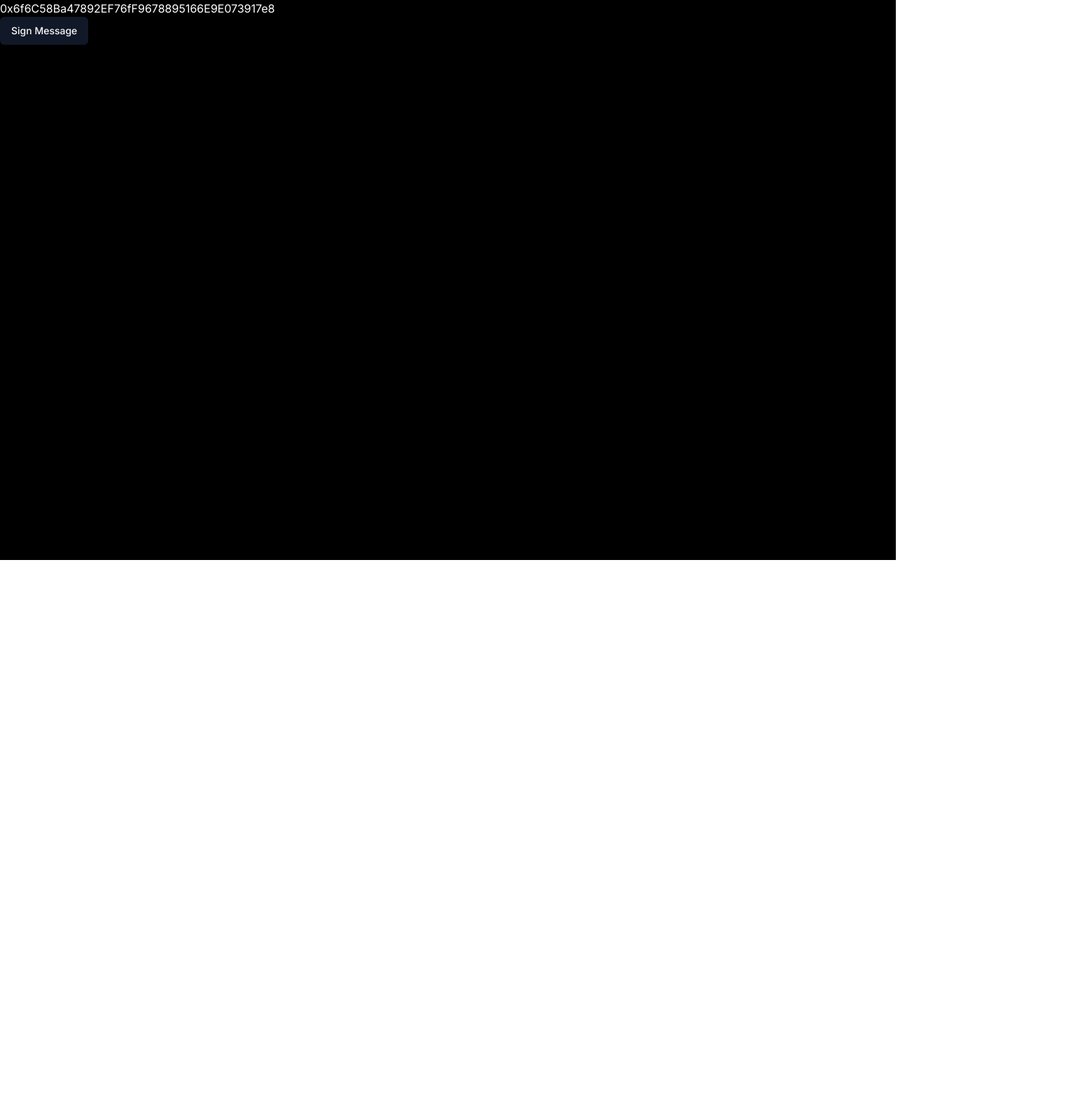
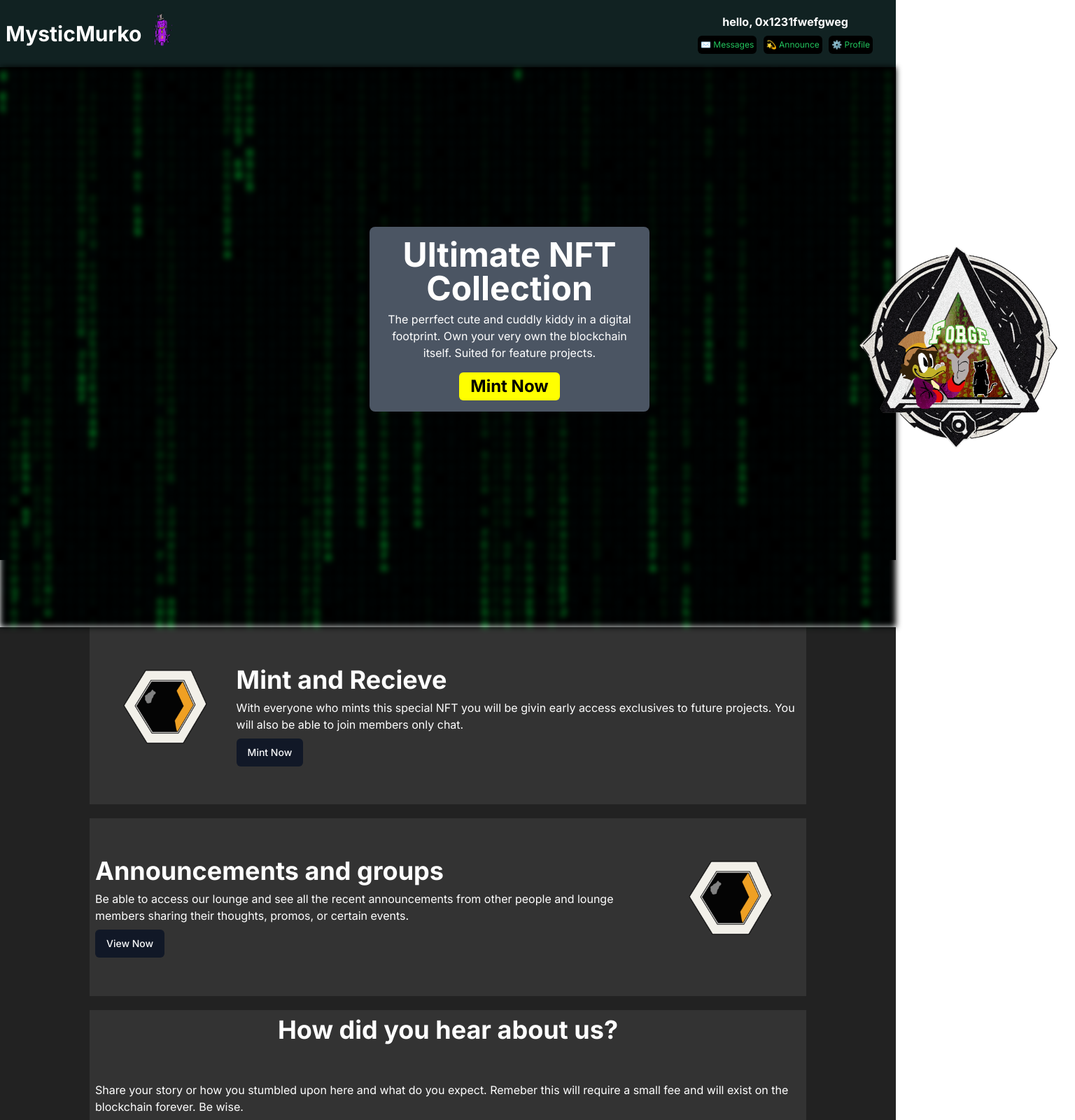
Before and after one commit to CoolistKovbel/brokenPlay, a Next.js app: page / in a window 1280 px wide. Shown: the top 1600 px of the page at 70% size, 1536 px wide, since content can reach past the window. Before the commit the page ends 800 px from the top, so only its background shows below. Built offline with nearby package versions, Linux system fonts and the light colour scheme.

Commit message:
0x1C352E8F3e035c524F2385818b44859906d3c705 or btc atleast 1EBKdZ6rfUcDxR3uPfAsKcnPgaYm9zCUp2

```diff
--- a/app/(landing)/page.tsx
+++ b/app/(landing)/page.tsx
@@ -1,27 +1,94 @@
-"use client"
+"use client";
 
-import { Button } from '@/components/ui/button'
-import Image from 'next/image'
-import { signInMessageVerification } from "../../lib/web3"
+import { Button } from "@/components/ui/button";
+import Image from "next/image";
+import { signInMessageVerification } from "../../lib/web3";
+import LandingPageHeader from "@/components/LandingPageHeader";
+import MatrixRain from "@/components/MatrixRain";
 
 export default function Home() {
-
-
   const handleMessageSig = async () => {
-    await signInMessageVerification()
-  }
+    await signInMessageVerification();
+  };
 
   return (
     <main className="bg-black w-[100%] h-[100%] text-white">
-      <h1>0x6f6C58Ba47892EF76fF9678895166E9E073917e8</h1>
+      <LandingPageHeader />
 
+      {/* Hero */}
+      <div className="w-full h-full flex items-center flex-col md:flex-row relative">
+        <MatrixRain />
+        <div className="max-w-5xl w-full h-full flex items-center justify-center md:justify-between p-4 flex-col md:flex-row absolute z-40 translate-x-0 md:translate-x-1/2">
+          <div className="w-[400px] mb-20 text-center bg-gray-600 p-4 rounded-lg">
+            <h2 className="text-5xl font-bold mb-2">Ultimate NFT Collection</h2>
+            <p className="text-md mb-4">
+              The perrfect cute and cuddly kiddy in a digital footprint. Own
+              your very own the blockchain itself. Suited for feature projects.
+            </p>
+            <Button className="p-4 text-2xl bg-[yellow] text-black font-bold hover:text-white">
+              Mint Now
+            </Button>
+          </div>
 
+          <div className="relative w-[300px] h-[300px]">
+            <Image src="/DarkHorsev12-test.png" alt="image" fill />
+          </div>
+        </div>
+      </div>
 
-      <Button onClick={handleMessageSig}>
-        Sign Message
-      </Button>
+      {/* Features */}
+      <div className="h-full bg-[#222]">
+        <div className="max-w-5xl m-auto flex items-center justify-center gap-5 h-full flex-col">
+          {/* Feature 1 */}
+          <div className="flex items-center justify-between w-full h-[300px] p-2 bg-[#333]">
+            <div className="relative w-[200px] h-[200px]">
+              <Image src="/logo-b.png" alt="feature 1" fill />
+            </div>
 
+            <div className="w-[80%]">
+              <h3 className="text-4xl font-bold mb-2">Mint and Recieve</h3>
+              <p className="mb-2">
+                With everyone who mints this special NFT you will be givin early
+                access exclusives to future projects. You will also be able to
+                join members only chat.
+              </p>
+              <Button>Mint Now</Button>
+            </div>
+          </div>
 
+          {/* Feature 2 */}
+          <div className="flex items-center justify-between  w-full h-[300px] p-2 bg-[#333] flex-row-reverse">
+            <div className="relative w-[200px] h-[200px]">
+              <Image src="/logo-b.png" alt="feature 1" fill />
+            </div>
+
+            <div className="w-[80%]">
+              <h3 className="text-4xl font-bold mb-2">
+                Announcements and groups
+              </h3>
+              <p className="mb-2">
+                Be able to access our lounge and see all the recent
+                announcements from other people and lounge members sharing their
+                thoughts, promos, or certain events.
+              </p>
+              <Button>View Now</Button>
+            </div>
+          </div>
+
+          {/* Feature 3 */}
+          <div className="flex items-center justify-between  w-full h-[300px] p-2 bg-[#333] flex-col">
+            <h3 className="text-4xl font-bold mb-2">
+              How did you hear about us?
+            </h3>
+            <p className="mb-2">
+              Share your story or how you stumbled upon here and what do you
+              expect. Remeber this will require a small fee and will exist on
+              the blockchain forever. Be wise.
+            </p>
+            <Button>share now</Button>
+          </div>
+        </div>
+      </div>
     </main>
-  )
+  );
 }
--- /dev/null
+++ b/components/LandingPageHeader.tsx
@@ -0,0 +1,56 @@
+"use client"
+
+import React from 'react'
+import Link from 'next/link'
+import Image from 'next/image'
+import { Button } from '@/components/ui/button'
+
+function LandingPageHeader() {
+    const account = true
+  return (
+    <header className='flex items-center justify-between bg-[#122] p-2'>
+
+    {/* Left */}
+    <div className='flex items-center justify-between w-[260px]'>
+      <h2 className='text-3xl font-bold'><Link href="/">MysticMurko</Link></h2>
+      <div className='w-20 h-20 relative'>
+        <Image src="/MystixKat-v.png" alt='Mysic kitty' fill />
+      </div>
+    </div>
+    {/* Right */}
+    <div className='w-[300px]'>
+
+
+      {
+        account ? (
+        <div className='w-full flex items-center justify-between flex-col'>
+          <h3 className='mb-2 font-bold'>hello, 0x1231fwefgweg</h3>
+          <nav className='w-[250px] flex items-center justify-between'>
+            <Link href="/pur" className='text-[12px] bg-black text-green-500 p-1 rounded-md'>✉️ Messages</Link>
+            <Link href="/moew" className='text-[12px] bg-black text-green-500 p-1 rounded-md'>💫 Announce</Link>
+            <Link href="/profile" className='text-[12px] bg-black text-green-500 p-1 rounded-md'>⚙️ Profile</Link>
+          </nav>
+        </div>
+        ) : (
+          <div className='w-full flex items-center justify-between'>
+            <nav className='flex items-center justify-between w-full mr-2'>
+              <Link href="/mint" className='bg-slate-500 text-white p-1 font-bold rounded-md'>Mint</Link>
+              <Link href="/about" className='bg-slate-500 text-white p-1 font-bold rounded-md'>About</Link>
+              <Link href="/moew" className='bg-slate-500 text-white p-1 font-bold rounded-md'>Announce</Link>
+            </nav>
+
+            <Button>Connect</Button>
+          </div>
+        )
+      }
+
+
+
+
+    </div>
+
+  </header>
+  )
+}
+
+export default LandingPageHeader
--- /dev/null
+++ b/components/MatrixRain.tsx
@@ -0,0 +1,47 @@
+import React, { useEffect, useRef } from 'react';
+
+const MatrixRain = () => {
+  const canvasRef = useRef(null);
+
+  useEffect(() => {
+    const canvas = canvasRef.current;
+    const context = canvas.getContext('2d');
+    let W = window.innerWidth;
+    let H = window.innerHeight;
+
+    canvas.width = W;
+    canvas.height = H;
+
+    const fontSize = 16;
+    const columns = Math.floor(W / fontSize);
+    const drops = new Array(columns).fill(0);
+    const str = 'JavaScript Hacking Effect';
+
+    const draw = () => {
+      context.fillStyle = 'rgba(0, 0, 0, 0.05)';
+      context.fillRect(0, 0, W, H);
+      context.font = `700 ${fontSize}px Courier New`;
+      context.fillStyle = '#00cc33';
+
+      for (let i = 0; i < columns; i++) {
+        const index = Math.floor(Math.random() * str.length);
+        const x = i * fontSize;
+        const y = drops[i] * fontSize;
+        context.fillText(str[index], x, y);
+
+        if (y >= canvas.height && Math.random() > 0.99) {
+          drops[i] = 0;
+        }
+        drops[i]++;
+      }
+    };
+
+    const interval = setInterval(draw, 35);
+
+    return () => clearInterval(interval);
+  }, []);
+
+  return <canvas ref={canvasRef} className='bg-[#111] w-full h-full blur-sm' />;
+};
+
+export default MatrixRain;
```
